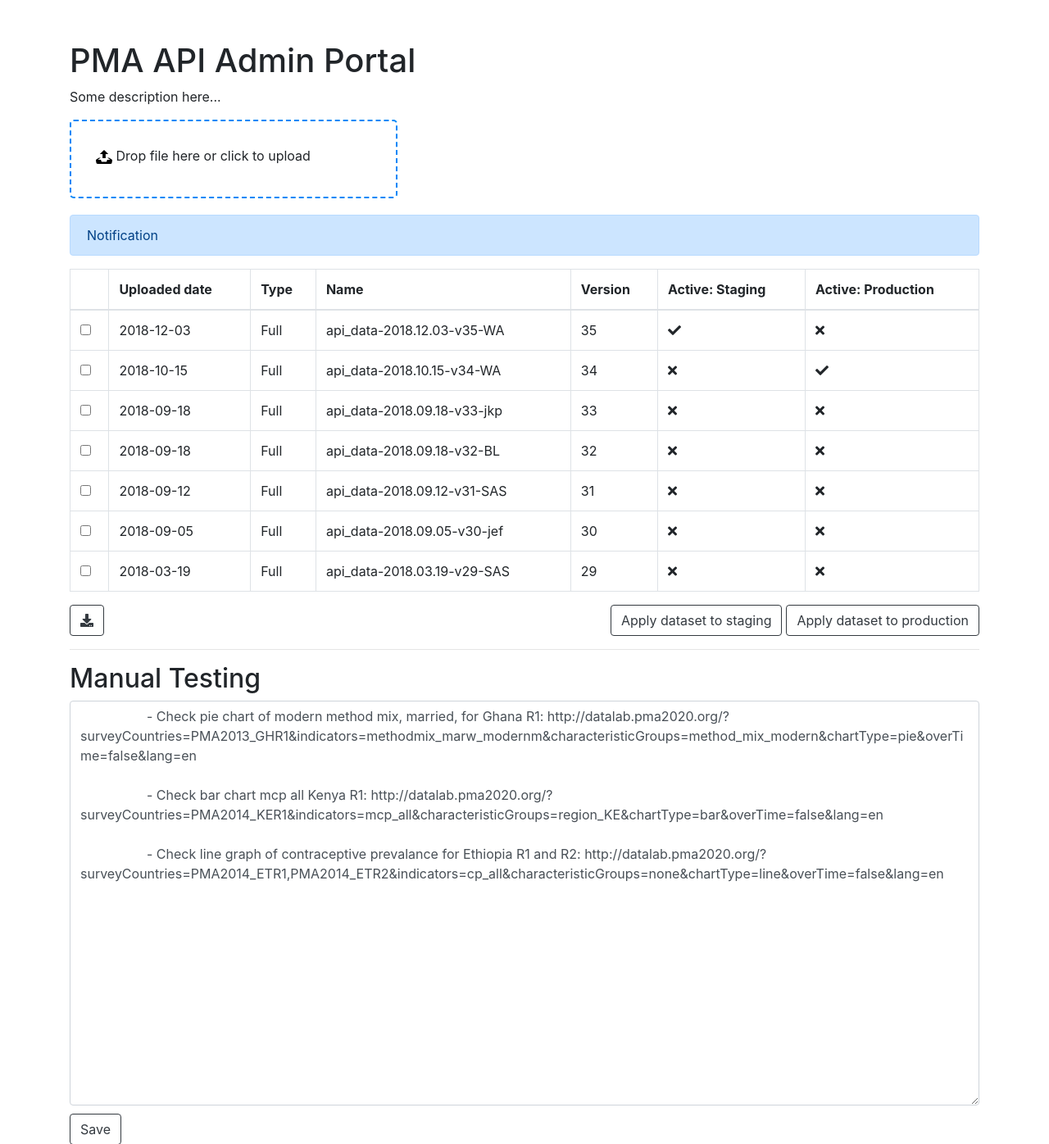
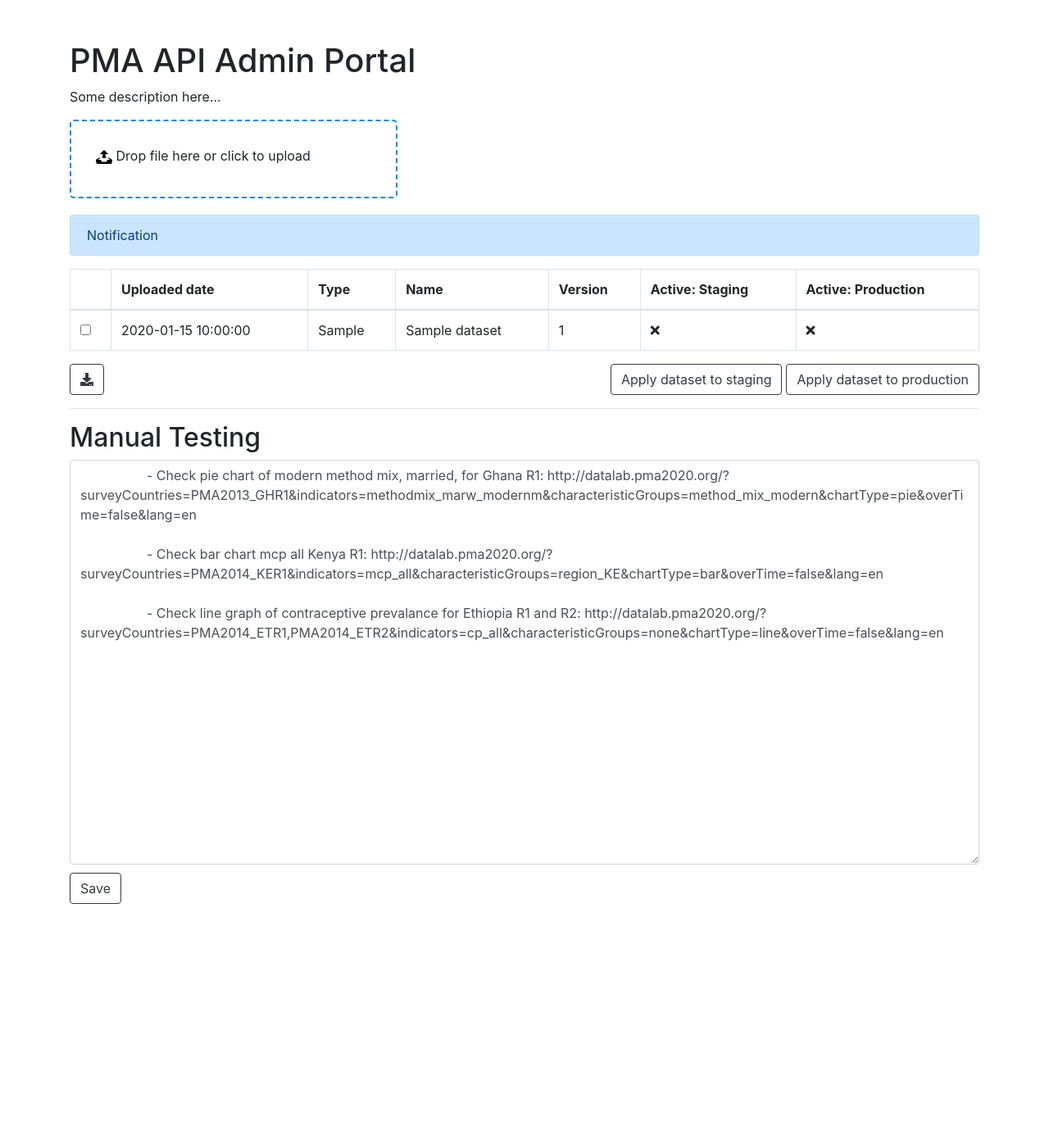
Before and after one commit to PMA-2020/pma-api, a Flask app: template pma_api/templates/index.html in a window 1280 px wide. Shown: the top 1396 px of the page at 82% size. After the commit the page ends 1103 px from the top, so only its background shows below. Run offline with Flask 2, Linux system fonts and the light colour scheme; the template is opened without the code that fills it: most values are stand-ins (such as "Sample title", 1, 10 or a date in 2020); parts of the project's set-up code (start-up, migrations or seed data) failed here and were passed over; some libraries are stand-ins or nearby versions.

Commit message:
modified render_template and html file to display dataset data into web app

```diff
--- a/pma_api/api_1_0/__init__.py
+++ b/pma_api/api_1_0/__init__.py
@@ -6,7 +6,7 @@ from pma_api import root_route
 api = Blueprint('api', __name__)
 
 # pylint: disable=wrong-import-position
-from . import collection, datalab, admin
+from . import collection, datalab
 
 
 @api.route('/')
--- a/pma_api/templates/index.html
+++ b/pma_api/templates/index.html
@@ -66,64 +66,24 @@
       <script src="https://stackpath.bootstrapcdn.com/bootstrap/4.1.3/js/bootstrap.min.js" integrity="sha384-ChfqqxuZUCnJSK3+MXmPNIyE6ZbWh2IMqE241rYiqJxyMiZ6OW/JmZQ5stwEULTy" crossorigin="anonymous"></script>
       <script src="../static/dropzone.js"></script>
       <script>
+
+          console.log("{{datasets}}")
+
+
           const json_response = [
-              {
-                "Upload date":"2018-12-03",
-                "Type":"Full",
-                "Name":"api_data-2018.12.03-v35-WA",
-                "Version":35,
-                "Active: Staging":true,
-                "Active: Production":false
-              },
-              {
-                "Upload date":"2018-10-15",
-                "Type":"Full",
-                "Name":"api_data-2018.10.15-v34-WA",
-                "Version":34,
-                "Active: Staging":false,
-                "Active: Production":true
-              },
-              {
-                "Upload date":"2018-09-18",
-                "Type":"Full",
-                "Name":"api_data-2018.09.18-v33-jkp",
-                "Version":33,
-                "Active: Staging":false,
-                "Active: Production":false
-              },
-              {
-                "Upload date":"2018-09-18",
-                "Type":"Full",
-                "Name":"api_data-2018.09.18-v32-BL",
-                "Version":32,
-                "Active: Staging":false,
-                "Active: Production":false
-              },
-              {
-                "Upload date":"2018-09-12",
-                "Type":"Full",
-                "Name":"api_data-2018.09.12-v31-SAS",
-                "Version":31,
-                "Active: Staging":false,
-                "Active: Production":false
-              },
-              {
-                "Upload date":"2018-09-05",
-                "Type":"Full",
-                "Name":"api_data-2018.09.05-v30-jef",
-                "Version":30,
-                "Active: Staging":false,
-                "Active: Production":false
-              },
-              {
-                "Upload date":"2018-03-19",
-                "Type":"Full",
-                "Name":"api_data-2018.03.19-v29-SAS",
-                "Version":29,
-                "Active: Staging":false,
-                "Active: Production":false
-              }
+
+                {% for dataset in datasets %}
+                  {
+                  "Upload date": "{{dataset.upload_date}}",
+                  "Type":"{{dataset.dataset_type}}",
+                  "Name":"{{dataset.dataset_display_name}}",
+                  "Version":"{{dataset.version_number}}",
+                  "Active: Staging":"{{dataset.is_active_staging}}",
+                  "Active: Production":"{{dataset.is_active_production}}"
+                  },
+                {% endfor %}
           ];
+
           $(function() {
             let tbody = '';
             json_response.forEach(element => {
```
Also changed, not shown: pma_api/__init__.py (+10 -2 lines), pma_api/api_1_0/admin.py (deleted, +0 -31 lines).
